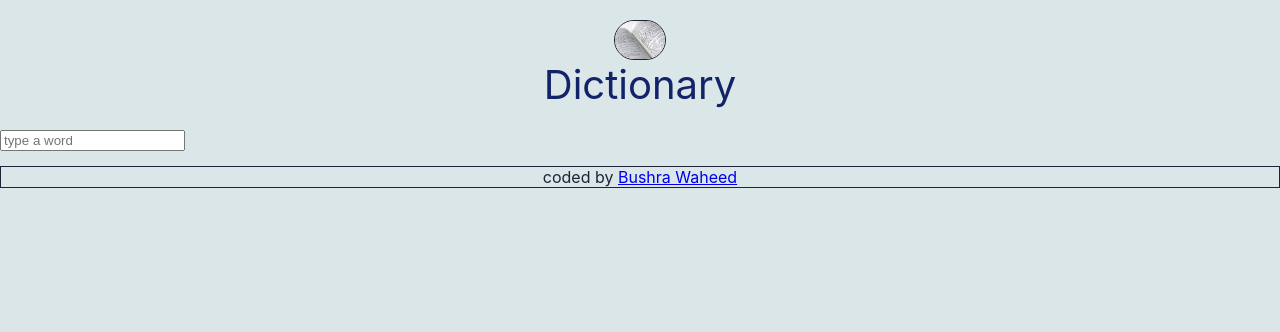
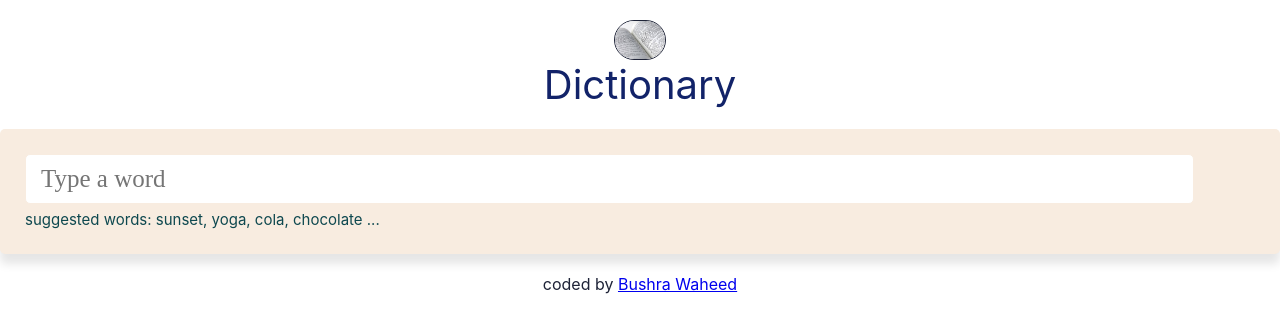
Before and after one commit to bushrawaheed/dictionary-project, a React (Create React App) app: page / in a window 1280 px wide. Shown: the top 332 px of the page. Built offline with nearby package versions, Linux system fonts and the light colour scheme; no server answers; the HTML template or start-up script is replaced by a standard one.

Commit message:
updating css and default word

```diff
--- a/src/App.css
+++ b/src/App.css
@@ -1,5 +1,5 @@
 body {
-  background-color: #dae6e7;
+  background-color: #ffffff;
 }
 .App-header {
   margin: 20px auto;
@@ -18,5 +18,4 @@
   text-align: center;
   margin: 15px 0;
   color: #1e2337;
-  border: 1px solid #1e2337;
 }
--- a/src/App.js
+++ b/src/App.js
@@ -8,7 +8,7 @@
         <img src={logo} className="App-logo img-fluid" alt="logo" />
         Dictionary</header>
         <main>
-          <Dictionary/>
+          <Dictionary defaultKeyword="dictionary"/>
         </main>
         <footer className="App-footer">coded by <a href="https://github.com/bushrawaheed/dictionary-project" target="_blank" rel="noreferrer">Bushra Waheed</a></footer>
     </div>
--- a/src/Dictionary.css
+++ b/src/Dictionary.css
@@ -3,4 +3,26 @@
 }
 .Dictionary h3 {
   color: #f6b73a;
+  text-transform: capitalize;
 }
+.Dictionary section {
+  background: #f8ece0;
+  padding: 25px;
+  border-radius: 5px;
+  box-shadow: 0 10px 10px rgb(0 0 0 /10%);
+  margin: 20px 0;
+}
+.Dictionary input {
+  color: #0e484f;
+  font-family: serif;
+  width: 95%;
+  padding: 10px 15px;
+  border: 1px solid #f8ece0;
+  border-radius: 5px;
+  font-size: 25px;
+}
+
+.Dictionary .hint {
+  margin-top: 6px;
+  font-size: 15px;
+}
--- a/src/Dictionary.js
+++ b/src/Dictionary.js
@@ -2,29 +2,46 @@
 import axios from "axios";
 import "./Dictionary.css";
 import Results from "./Results";
-export default function Dictionary(){
-    const[searchWord,setSearchword]=useState(null);
+export default function Dictionary(props){
+    let[searchWord,setSearchword]=useState(props.defaultKeyword);
     let [results,setResults]=useState(null);
+    let [loaded,setLoaded]=useState(false);
+
     function handleResponse(response){
         setResults(response.data[0]);
     }
-    function search(event){
-        event.preventDefault();
-        //documentation: https://dictionaryapi.dev/
+    function search(){
+  //documentation: https://dictionaryapi.dev/
         let apiUrl=`https://api.dictionaryapi.dev/api/v2/entries/en_US/${searchWord}`;
         axios.get(apiUrl).then(handleResponse);
-
     }
+    function handleSubmit(event){
+        event.preventDefault();
+        search();
+}
     function updateSearch(event){
         setSearchword(event.target.value);
-
-    }
-    return(
+     }
+     function load(){
+         setLoaded(true);
+         search();
+     }
+     if(loaded){
+     return(
         <div className="Dictionary">
-           <form onSubmit={search}>
-               <input type="search" placeholder="type a word" onChange={updateSearch}/>
+            <section>
+           <form onSubmit={handleSubmit}>
+               <input type="search" placeholder="Type a word" onChange={updateSearch}/>
            </form>
+           <div className="hint">
+               suggested words: sunset, yoga, cola, chocolate ...
+           </div>
+           </section>
            <Results results={results}/>
         </div>
     );
+ }else{
+     load();
+     return"Loading";
+ }
 }
--- a/src/Results.css
+++ b/src/Results.css
@@ -1,3 +1,4 @@
 .Results h2 {
+  text-transform: capitalize;
   color: #0e484f;
 }
--- a/src/Results.js
+++ b/src/Results.js
@@ -2,28 +2,29 @@
 import Meaning from "./Meaning";
 import Phonetic from "./Phonetic";
 import './Results.css';
-
-
 export default function Results(props){
     if(props.results){
         return(
         <div className="Results">
+        <section>
           <h2>{props.results.word}</h2>
           {props.results.phonetics.map(function(phonetic, index){
               return (
                   <div key={index}>
                   <Phonetic phonetic={phonetic}/>
                  </div>
-              )
+              );
           })}
-          {props.results.meanings.map(function(meaning, index){
+         </section>
+         {props.results.meanings.map(function(meaning, index){
               return (
-                  <div key={index}>
+                  <section key={index}>
                   <Meaning meaning={meaning}/>
-                 </div>
-              )
+                 </section>
+              );
           })}
-        </div>);
+        </div>
+        );
     }else{
         return null;
     }
```
